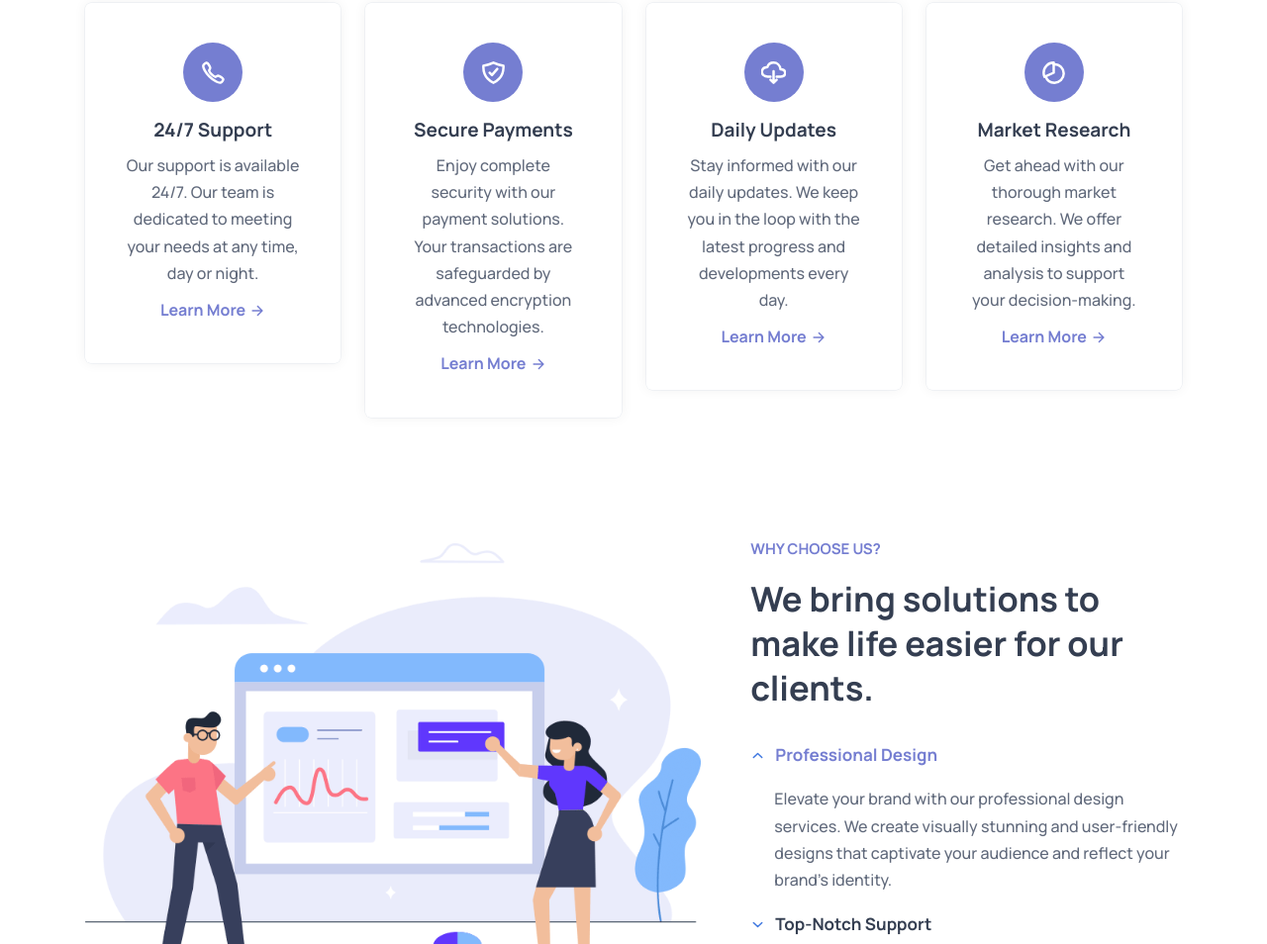
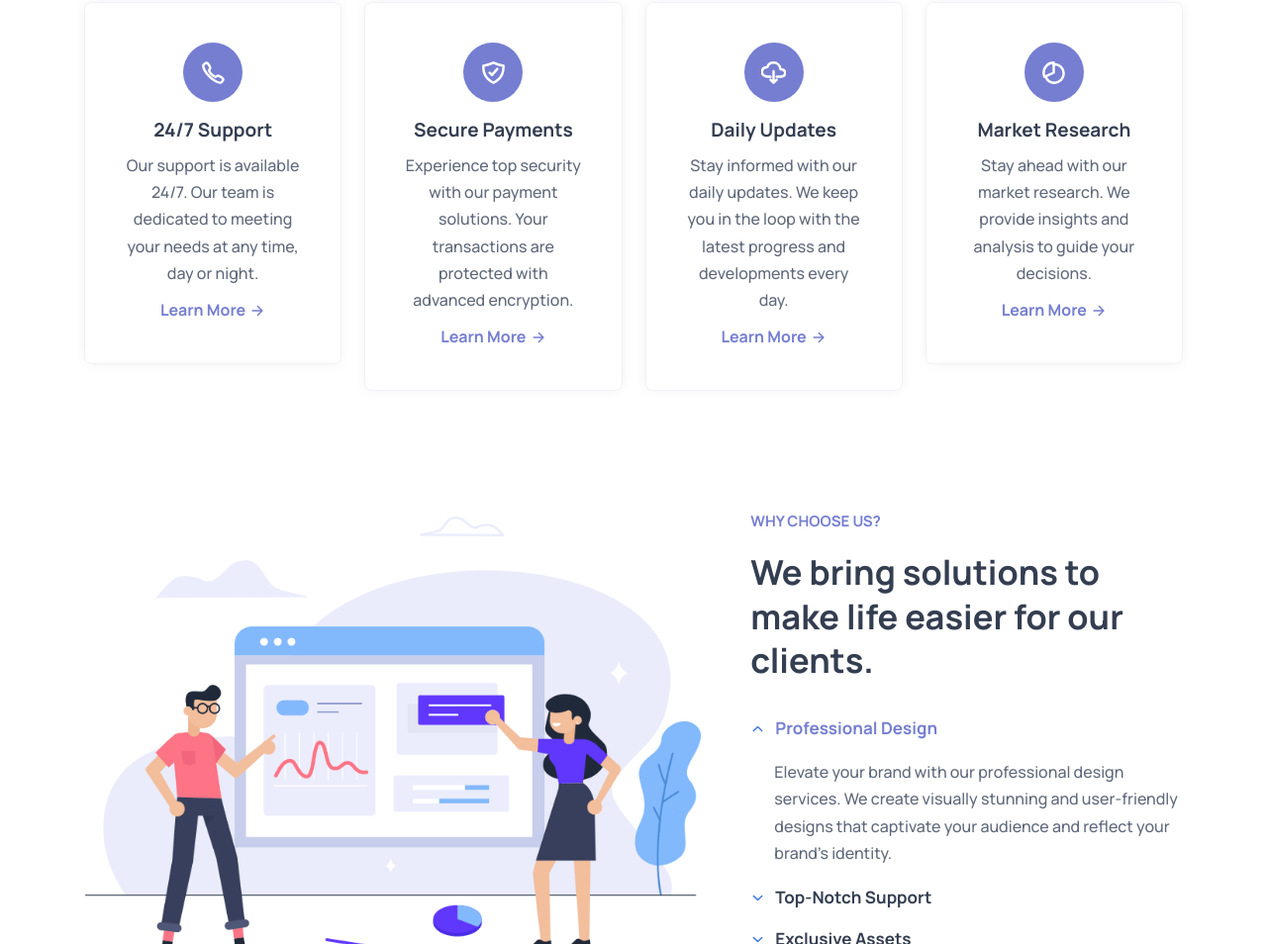
Before and after one commit to luka-vlahovic-0/Adex, a plain HTML site: page index.html in a window 1280 px wide. Shown: the part 1029-1983 px from the top of the page at 99% size. Drawn offline with nearby package versions, Linux system fonts and the light colour scheme.

Commit message:
Update index.html

```diff
--- a/index.html
+++ b/index.html
@@ -279,8 +279,7 @@
                 <h3 class="h4 card-title">Secure Payments</h3>
 
                 <p class="card-text">
-                  Enjoy complete security with our payment solutions. Your transactions are safeguarded by advanced encryption technologies.                </p>
-
+                  Experience top security with our payment solutions. Your transactions are protected with advanced encryption.
                 <a href="#" class="btn-text">
                   <span class="span">Learn More</span>
 
@@ -322,8 +321,7 @@
                 <h3 class="h4 card-title">Market Research</h3>
 
                 <p class="card-text">
-                  Get ahead with our thorough market research. We offer detailed insights and analysis to support your decision-making.                </p>
-
+                  Stay ahead with our market research. We provide insights and analysis to guide your decisions.
                 <a href="#" class="btn-text">
                   <span class="span">Learn More</span>
 
```
